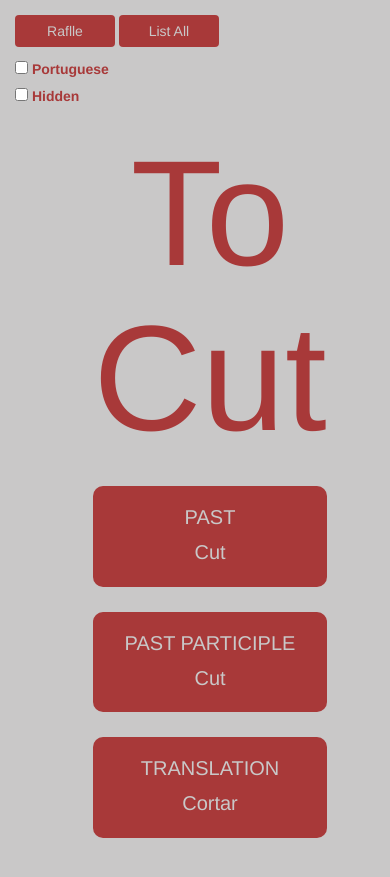
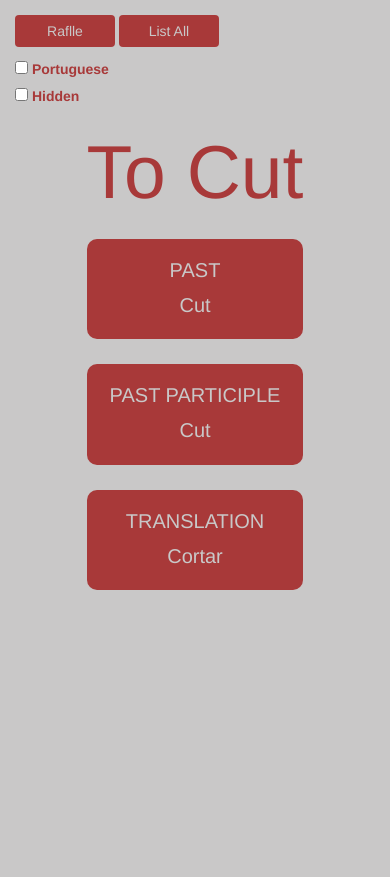
Before and after one commit to chsponciano/sample-insight-verb-list, a PHP site: page / in a window 390 px wide. Shown: the top 877 px of the page. Run offline with PHP 8.4, Linux system fonts and the light colour scheme.

Commit message:
layout adjustment

```diff
--- a/web/style.css
+++ b/web/style.css
@@ -7,7 +7,7 @@
     background-color: var(--primary);
     padding: 15px;
     color: var(--secondary);
-    ;
+    overflow-y: auto;
 }
 
 .content {
@@ -29,13 +29,6 @@
     font-size: 150px;
 }
 
-.display {
-    position: fixed;
-    height: 100%;
-    width: 100%;
-    background-color: var(--primary);
-}
-
 .card-title, .card-body {
     font-size: 20px;
     color: var(--primary);
@@ -54,6 +47,10 @@
         width: 100% !important;
     }
 
+    .sorted {
+        font-size: 75px !important;
+    }
+
     .card {
         margin-bottom: 25px;
     }
```
